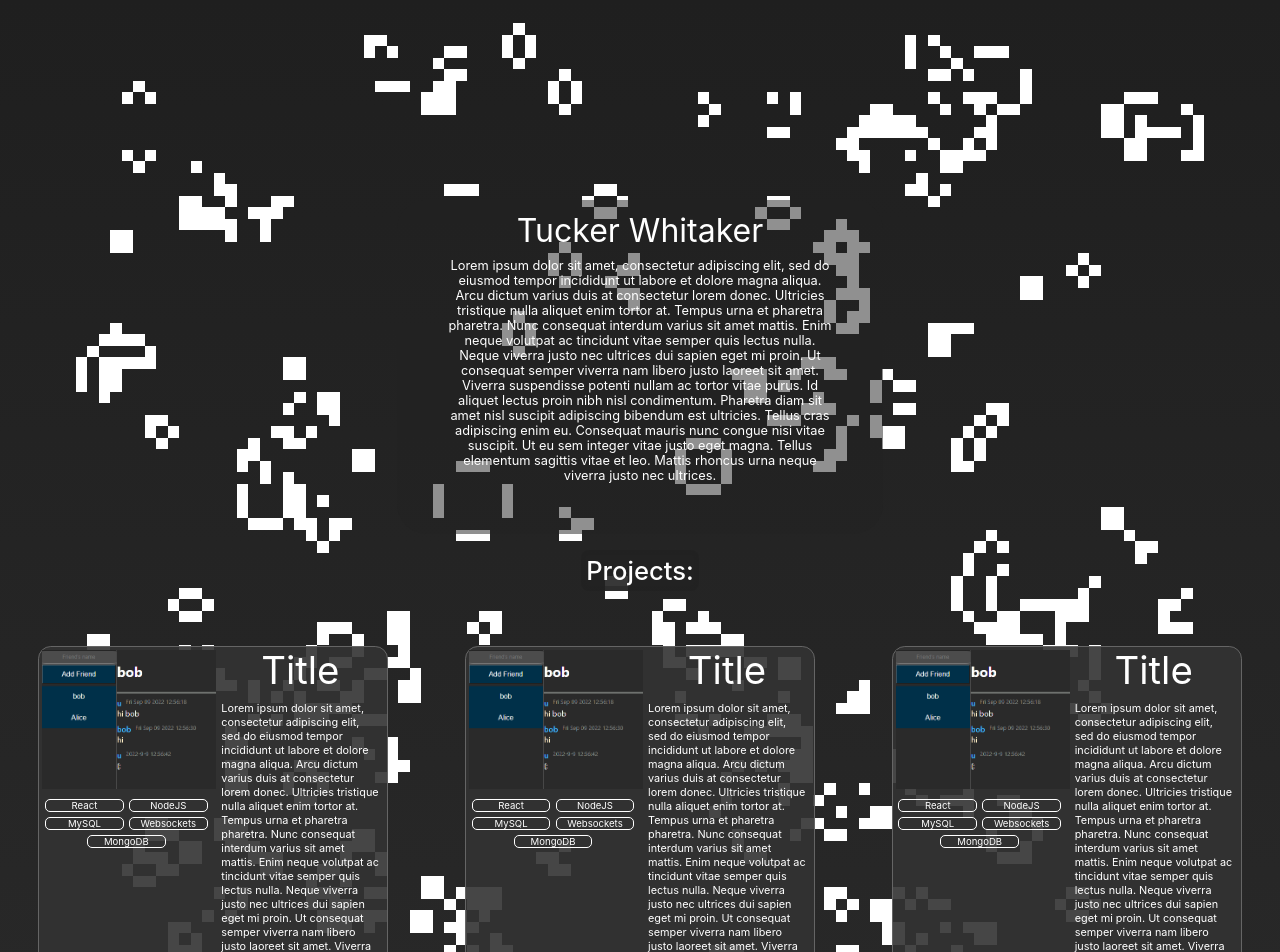
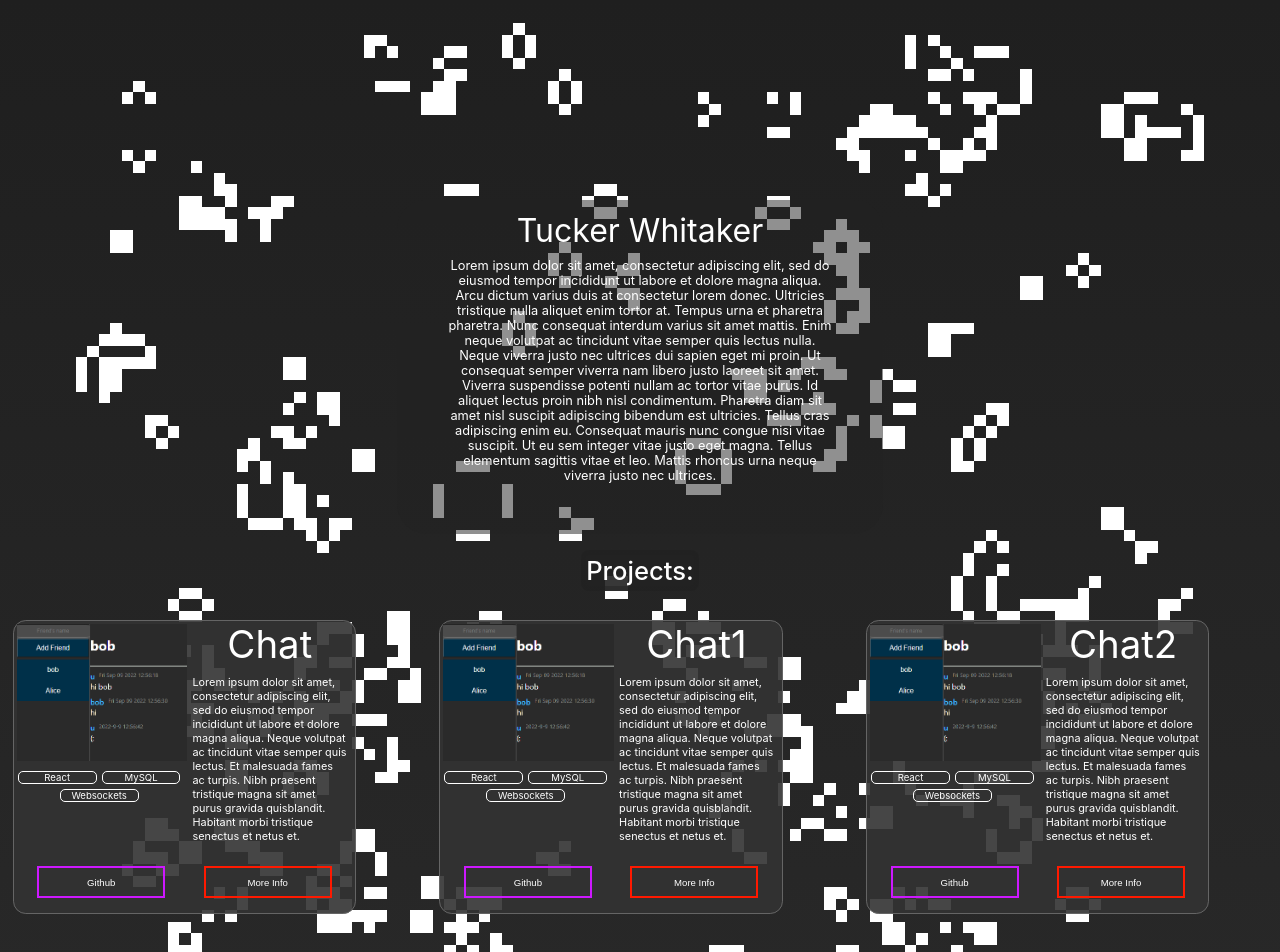
Before and after one commit to TuckerWhitaker/Portfolio, a React (Create React App) app in the folder client/: page / in a window 1280 px wide. Shown: the top 952 px of the page. Built offline with nearby package versions, Linux system fonts and the light colour scheme.

Commit message:
MainPage Projects

```diff
--- a/client/src/App.css
+++ b/client/src/App.css
@@ -4,34 +4,3 @@
 	height: 600vh;
 	background-image: linear-gradient(rgb(31, 31, 31), rgb(75, 75, 75));
 }
-
-.ProjectContainer {
-	display: flex;
-	align-items: center;
-	justify-content: center;
-	flex-direction: row;
-}
-
-.Container {
-	display: flex;
-	flex-direction: column;
-	margin-top: -175vh;
-	z-index: 5;
-	align-items: center;
-}
-
-.Title {
-	align-self: center;
-	justify-self: center;
-	width: fit-content;
-	margin: 2vh;
-	z-index: 5;
-	background-color: rgb(35, 35, 35, 0.9);
-	color: white;
-	font-weight: 500;
-	font-size: 2vw;
-	border-width: 5px;
-	border-style: solid;
-	border-color: rgb(35, 35, 35, 0.5);
-	border-radius: 8px;
-}
--- a/client/src/App.js
+++ b/client/src/App.js
@@ -14,7 +14,7 @@ function App() {
 			<Router>
 				<Routes>
 					<Route path="/" element={<MainPage />} />
-					<Route path="/Project" element={<ProjectPage />} />
+					<Route path="/Project/:ProjectID" element={<ProjectPage />} />
 				</Routes>
 			</Router>
 		</div>
--- /dev/null
+++ b/client/src/Projects/Chat.json
@@ -0,0 +1,58 @@
+{
+	"Projects": [
+		{
+			"ProjectID": 0,
+			"ProjectName": "Chat",
+			"Image": "/Chat.PNG",
+			"Tags": ["React", "MySQL", "Websockets"],
+			"GitHubLink": "https://github.com/TuckerWhitaker/Chat",
+			"LiveLink": "",
+			"Description": [
+				{
+					"Title": "Paragraph 1",
+					"Paragraph": "Lorem ipsum dolor sit amet, consectetur adipiscing elit, sed do eiusmod tempor incididunt ut labore et dolore magna aliqua. Neque  volutpat ac tincidunt vitae semper quis lectus. Et malesuada fames ac turpis. Nibh praesent tristique magna sit amet purus gravida quisblandit. Habitant morbi tristique senectus et netus et."
+				},
+				{
+					"Title": "Paragraph 2",
+					"Paragraph": "Lorem ipsum dolor sit amet, consectetur adipiscing elit, sed do eiusmod tempor incididunt ut labore et dolore magna aliqua. Neque  volutpat ac tincidunt vitae semper quis lectus. Et malesuada fames ac turpis. Nibh praesent tristique magna sit amet purus gravida quisblandit. Habitant morbi tristique senectus et netus et."
+				}
+			]
+		},
+		{
+			"ProjectID": 1,
+			"ProjectName": "Chat1",
+			"Image": "/Chat.PNG",
+			"Tags": ["React", "MySQL", "Websockets"],
+			"GitHubLink": "https://github.com/TuckerWhitaker/Chat",
+			"LiveLink": "",
+			"Description": [
+				{
+					"Title": "Paragraph 1",
+					"Paragraph": "Lorem ipsum dolor sit amet, consectetur adipiscing elit, sed do eiusmod tempor incididunt ut labore et dolore magna aliqua. Neque  volutpat ac tincidunt vitae semper quis lectus. Et malesuada fames ac turpis. Nibh praesent tristique magna sit amet purus gravida quisblandit. Habitant morbi tristique senectus et netus et."
+				},
+				{
+					"Title": "Paragraph 2",
+					"Paragraph": "Lorem ipsum dolor sit amet, consectetur adipiscing elit, sed do eiusmod tempor incididunt ut labore et dolore magna aliqua. Neque  volutpat ac tincidunt vitae semper quis lectus. Et malesuada fames ac turpis. Nibh praesent tristique magna sit amet purus gravida quisblandit. Habitant morbi tristique senectus et netus et."
+				}
+			]
+		},
+		{
+			"ProjectID": 2,
+			"ProjectName": "Chat2",
+			"Image": "/Chat.PNG",
+			"Tags": ["React", "MySQL", "Websockets"],
+			"GitHubLink": "https://github.com/TuckerWhitaker/Chat",
+			"LiveLink": "",
+			"Description": [
+				{
+					"Title": "Paragraph 1",
+					"Paragraph": "Lorem ipsum dolor sit amet, consectetur adipiscing elit, sed do eiusmod tempor incididunt ut labore et dolore magna aliqua. Neque  volutpat ac tincidunt vitae semper quis lectus. Et malesuada fames ac turpis. Nibh praesent tristique magna sit amet purus gravida quisblandit. Habitant morbi tristique senectus et netus et."
+				},
+				{
+					"Title": "Paragraph 2",
+					"Paragraph": "Lorem ipsum dolor sit amet, consectetur adipiscing elit, sed do eiusmod tempor incididunt ut labore et dolore magna aliqua. Neque  volutpat ac tincidunt vitae semper quis lectus. Et malesuada fames ac turpis. Nibh praesent tristique magna sit amet purus gravida quisblandit. Habitant morbi tristique senectus et netus et."
+				}
+			]
+		}
+	]
+}
--- a/client/src/components/MainPage.jsx
+++ b/client/src/components/MainPage.jsx
@@ -1,9 +1,11 @@
 import "./css/MainPage.css";
 import Intro from "./intro";
-import Project from "./project";
+import Project from "./Project";
 import Conway from "./conway";
+import Projects from "../Projects/Chat.json";
 
 function MainPage() {
+	let projects = Projects.Projects;
 	return (
 		<div className="MainPage">
 			<Conway></Conway>
@@ -11,9 +13,11 @@ function MainPage() {
 				<Intro></Intro>
 				<div className="Title">Projects: </div>
 				<div className="ProjectContainer">
-					<Project />
-					<Project />
-					<Project />
+					{projects.map((info, index) => {
+						return (
+							<Project key={"Project" + index} ProjectID={info.ProjectID} />
+						);
+					})}
 				</div>
 			</div>
 		</div>
--- a/client/src/components/ProjectPage.jsx
+++ b/client/src/components/ProjectPage.jsx
@@ -1,29 +1,42 @@
 import "./css/ProjectPage.css";
+import { useParams } from "react-router-dom";
+import Projects from "../Projects/Chat.json";
 
 function ProjectPage() {
+	let { ProjectID } = useParams();
+	let Project = Projects.Projects[ProjectID];
+	let ProjectTags = Project.Tags;
+
+	console.log(Project.Image);
 	return (
 		<div className="ProjectPage">
 			<div className="ProjectPageColumn">
-				<div className="ProjectPageTitle">Title</div>
-				<img
-					src="Chat.PNG"
-					alt="Italian Trulli"
-					className="ProjectPageImage"
-				></img>
+				<div className="ProjectPageTitle">{Project.ProjectName}</div>
+				<img src={Project.Image} alt="uh oh" className="ProjectPageImage"></img>
 
 				<div className="ProjectPageTagParent">
-					<div className="ProjectPageTag">React</div>
-					<div className="ProjectPageTag">MySQL</div>
-					<div className="ProjectPageTag">Websockets</div>
-					<div className="ProjectPageTag">Other Tags</div>
+					{ProjectTags.map((info, index) => {
+						return (
+							<div className="ProjectPageTag" key={"PPT" + index}>
+								{info}
+							</div>
+						);
+					})}
 				</div>
 
 				<div className="ProjectPageBtnParent">
-					<button className="ProjectPageBtn">Live</button>
 					<button
 						className="ProjectPageBtn"
 						onClick={() => {
-							window.location.href = "https://github.com/TuckerWhitaker/Chat";
+							window.location.href = Project.LiveLink;
+						}}
+					>
+						Live
+					</button>
+					<button
+						className="ProjectPageBtn"
+						onClick={() => {
+							window.location.href = Project.GitHubLink;
 						}}
 					>
 						Github
@@ -32,22 +45,24 @@ function ProjectPage() {
 			</div>
 			<div className="ProjectPageColumn">
 				<div className="ProjectPageDescription">
-					<h2 className="ProjectPageDescriptionTitle">Title</h2>
-					<div className="ProjectPageDescriptionSection">
-						Lorem ipsum dolor sit amet, consectetur adipiscing elit, sed do
-						eiusmod tempor incididunt ut labore et dolore magna aliqua. Neque
-						volutpat ac tincidunt vitae semper quis lectus. Et malesuada fames
-						ac turpis. Nibh praesent tristique magna sit amet purus gravida quis
-						blandit. Habitant morbi tristique senectus et netus et.
-					</div>
-					<h2 className="ProjectPageDescriptionTitle">Title</h2>
-					<div className="ProjectPageDescriptionSection">
-						Lorem ipsum dolor sit amet, consectetur adipiscing elit, sed do
-						eiusmod tempor incididunt ut labore et dolore magna aliqua. Neque
-						volutpat ac tincidunt vitae semper quis lectus. Et malesuada fames
-						ac turpis. Nibh praesent tristique magna sit amet purus gravida quis
-						blandit. Habitant morbi tristique senectus et netus et.
-					</div>
+					{Project.Description.map((info, index) => {
+						return (
+							<div key={"PPDP" + index}>
+								<h2
+									className="ProjectPageDescriptionTitle"
+									key={"PPDT" + index}
+								>
+									{info.Title}
+								</h2>
+								<div
+									className="ProjectPageDescriptionSection"
+									key={"PPDS" + index}
+								>
+									{info.Paragraph}
+								</div>
+							</div>
+						);
+					})}
 				</div>
 			</div>
 		</div>
--- a/client/src/components/css/MainPage.css
+++ b/client/src/components/css/MainPage.css
@@ -6,10 +6,10 @@
 }
 
 .ProjectContainer {
-	display: flex;
-	align-items: center;
-	justify-content: center;
-	flex-direction: row;
+	display: grid;
+	grid-template-columns: auto auto auto;
+	row-gap: 0;
+	column-gap: 0;
 }
 
 .Container {
--- a/client/src/components/css/project.css
+++ b/client/src/components/css/project.css
@@ -3,8 +3,8 @@
 	flex-direction: column;
 	align-items: flex-start;
 	justify-content: space-evenly;
-	width: 30%;
-	height: 50%;
+	width: 80%;
+	height: fit-content;
 	margin: 3%;
 	border-color: rgb(101, 101, 101);
 	border-radius: 1vw;
--- a/client/src/components/project.jsx
+++ b/client/src/components/project.jsx
@@ -1,36 +1,34 @@
 import "./css/project.css";
+import Projects from "../Projects/Chat.json";
 
-function project() {
+function Project(props) {
+	let Project = Projects.Projects[props.ProjectID];
+	let ProjectTags = Project.Tags;
+
 	return (
 		<div className="project">
 			<div className="Columns">
 				<div className="ImageColumn">
 					<img
-						src="Chat.PNG"
+						src={Project.Image}
 						alt="Italian Trulli"
 						className="ProjectImage"
 					></img>
 
 					<div className="TagContainer">
-						<div className="tag">React</div>
-						<div className="tag">NodeJS</div>
-						<div className="tag">MySQL</div>
-						<div className="tag">Websockets</div>
-						<div className="tag">MongoDB</div>
+						{ProjectTags.map((info, index) => {
+							return (
+								<div className="tag" key={"PT" + index}>
+									{info}
+								</div>
+							);
+						})}
 					</div>
 				</div>
 				<div className="InfoColumn">
-					<div className="ProjectTitle">Title</div>
+					<div className="ProjectTitle">{Project.ProjectName}</div>
 					<div className="ProjectDescription">
-						Lorem ipsum dolor sit amet, consectetur adipiscing elit, sed do
-						eiusmod tempor incididunt ut labore et dolore magna aliqua. Arcu
-						dictum varius duis at consectetur lorem donec. Ultricies tristique
-						nulla aliquet enim tortor at. Tempus urna et pharetra pharetra. Nunc
-						consequat interdum varius sit amet mattis. Enim neque volutpat ac
-						tincidunt vitae semper quis lectus nulla. Neque viverra justo nec
-						ultrices dui sapien eget mi proin. Ut consequat semper viverra nam
-						libero justo laoreet sit amet. Viverra suspendisse potenti nullam ac
-						tortor vitae purus.
+						{Project.Description[0].Paragraph}
 					</div>
 				</div>
 			</div>
@@ -46,4 +44,4 @@ function project() {
 	);
 }
 
-export default project;
+export default Project;
```
Also changed, not shown: client/src/Images/Chat.PNG (added).
